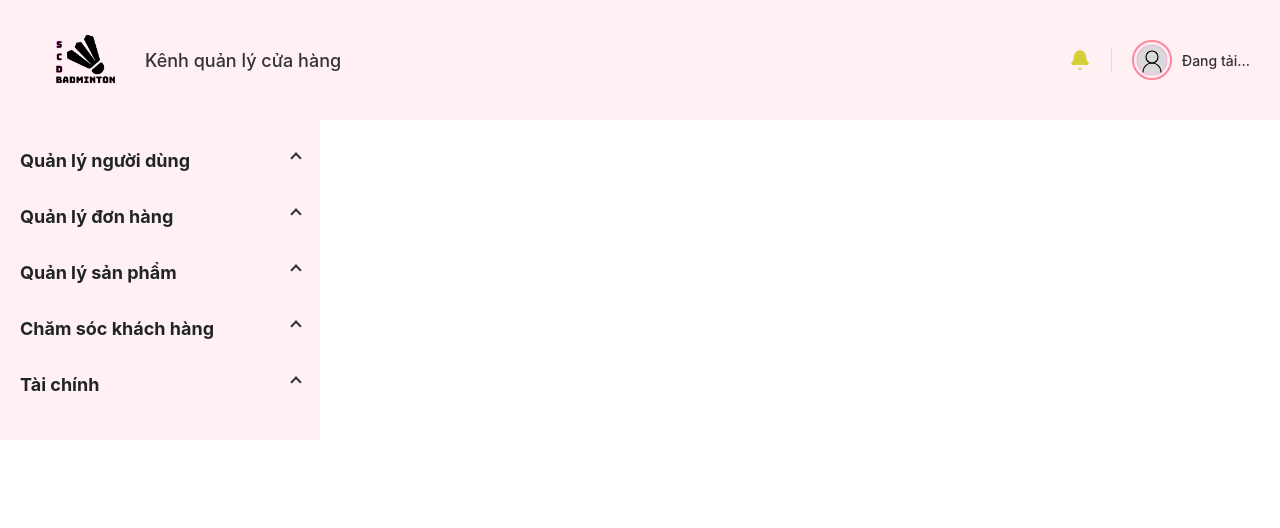
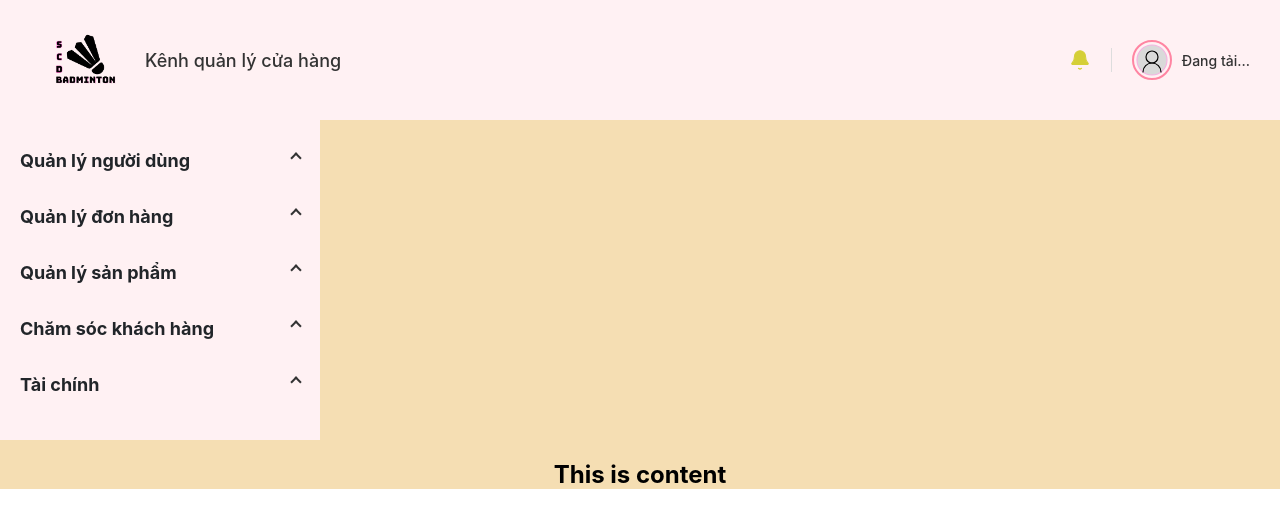
Before and after one commit to maiSxuan/BADMINTON, a React (Create React App) app in the folder frontend/: page /admin in a window 1280 px wide. Shown: the top 528 px of the page. Built offline with nearby package versions, Linux system fonts and the light colour scheme.

Commit message:
tổ chức lại router

```diff
--- a/frontend/src/App.js
+++ b/frontend/src/App.js
@@ -1,21 +1,66 @@
-import React from 'react';
+// src/App.jsx
+
+import React, { Fragment } from 'react'; // Import Fragment
 import { Routes, Route } from 'react-router-dom';
-import Home from './pages/customer/Home';
-import Admin from './pages/admin/Admin'
+import { publicRoutes } from './routes/index';
+// Không cần import layout ở đây nữa vì đã có trong file routes
 import './App.css';
 
 function App() {
   return (
-        <Routes>
-          {/* Thêm các path khác vào đây */}
-          <Route path="/" element={<Home />} />
-          <Route path="/admin" element={<Admin/>}/>
-        </Routes>
+    <div className="App">
+      <Routes>
+        {publicRoutes.map((route, index) => {
+          const Page = route.component;
+
+          // Mặc định Layout là một thẻ rỗng (Fragment) nếu không được chỉ định
+          // hoặc nếu layout được cố tình đặt là null
+          let Layout = Fragment;
+
+          if (route.layout) {
+            Layout = route.layout;
+          }
+
+          return (
+            <Route
+              key={index}
+              path={route.path}
+              element={
+                <Layout>
+                  <Page />
+                </Layout>
+              }
+            />
+          );
+        })}
+      </Routes>
+    </div>
   );
 }
 
 export default App;
-//code cũ
+
+//code cũ 2
+// import React from 'react';
+// import { Routes, Route } from 'react-router-dom';
+// import Home from './pages/customer/Home';
+// import Admin from './pages/admin/Admin'
+// import './App.css';
+
+// function App() {
+//   return (
+//         <Routes>
+//           {/* Thêm các path khác vào đây */}
+//           <Route path="/" element={<Home />} />
+//           <Route path="/admin" element={<Admin/>}/>
+//         </Routes>
+//   );
+// }
+
+// export default App;
+
+
+//code cũ 1
 // import './App.css';
 // import Header from './components/customer/Header';
 // import Footer from './components/customer/Footer';
--- a/frontend/src/components/common/breadcrumb.css
+++ b/frontend/src/components/common/breadcrumb.css
@@ -1,7 +1,7 @@
 /* src/components/common/Breadcrumb/Breadcrumb.css */
 
 .breadcrumb-container {
-  background-color: #fff1f3; /* Màu hồng nhạt giống AdminHeader */
+  background-color: #fff1f3;
   padding: 12px 30px;
   border-bottom: 1px solid #f0f0f0;
 }
--- /dev/null
+++ b/frontend/src/components/layouts/AdminLayout.jsx
@@ -0,0 +1,20 @@
+import React from 'react';
+import AdminSidebar from '../../components/admin/AdminSidebar';
+import AdminHeader from "../../components/admin/AdminHeader";
+import Breadcrumb from '../../components/common/breadcrumb';
+function AdminLayout({children}){
+    return (
+        <div>
+            <AdminHeader />
+            <div className='containter'>
+                <AdminSidebar/>
+                <Breadcrumb/>
+                <div className='content'>
+                    {children}
+                </div>
+            </div>
+        </div>
+    )
+
+}
+export default AdminLayout
--- a/frontend/src/layouts/CustomerLayout.js
+++ b/frontend/src/components/layouts/CustomerLayout.js
@@ -1,7 +1,7 @@
 // src/layouts/CustomerLayout.js
 
 import React from 'react';
-import Home from '../pages/customer/Home';
+import Home from '../../pages/customer/Home';
 
 const CustomerLayout = () => {
   return (
--- /dev/null
+++ b/frontend/src/components/layouts/DefaultLayout.jsx
@@ -0,0 +1,18 @@
+
+import Header from "../customer/Header";
+import Footer from "../customer/Footer";
+function DefaultLayout({children}){
+    return (
+        <div>
+            <Header />
+            <div className='containter'>
+                <div className='content'>
+                    {children}
+                </div>
+            </div>
+            <Footer />
+        </div>
+    )
+
+}
+export default DefaultLayout
--- a/frontend/src/index.js
+++ b/frontend/src/index.js
@@ -7,9 +7,11 @@ import App from './App';
 
 const root = ReactDOM.createRoot(document.getElementById('root'));
 root.render(
-  <BrowserRouter>
-    <App />
-  </BrowserRouter>
+  <React.StrictMode>
+    <BrowserRouter>
+      <App />
+    </BrowserRouter>
+  </React.StrictMode>
 );
 
 
--- a/frontend/src/pages/admin/Admin.jsx
+++ b/frontend/src/pages/admin/Admin.jsx
@@ -7,10 +7,9 @@ import Breadcrumb from '../../components/common/breadcrumb';
 const Admin = () => {
   return (
     <div>
-      <AdminHeader />
-
-      <AdminSidebar/>
-      <Breadcrumb />
+      <div>
+        <h2>This is content</h2>
+      </div>
     </div>
   );
 };
--- a/frontend/src/pages/customer/Home.jsx
+++ b/frontend/src/pages/customer/Home.jsx
@@ -2,14 +2,13 @@
 
 import React from 'react';
 import ImageSlider from '../../components/customer/Slider';
-import Header from '../../components/customer/Header';
-import Footer from '../../components/customer/Footer';
 const Home = () => {
   return (
     <div>
-      <Header />
+
+      {/* Thêm phần content vào đây */}
+      <h2>This is content</h2>
       <ImageSlider />
-      <Footer />
     </div>
   );
 };
--- /dev/null
+++ b/frontend/src/routes/index.js
@@ -0,0 +1,26 @@
+// src/routes/index.js
+
+// Import các trang
+import Home from '../pages/customer/Home';
+import Admin from '../pages/admin/Admin';
+
+// Import các layout
+import DefaultLayout from '../components/layouts/DefaultLayout';
+import AdminLayout from '../components/layouts/AdminLayout';
+
+const publicRoutes = [
+    { path: '/', component: Home, layout: DefaultLayout }, // <-- THÊM VÀO ĐÂY
+    { path: '/admin', component: Admin, layout: AdminLayout }  // <-- VÀ Ở ĐÂY
+];
+
+// Bạn cũng có thể có các route không cần layout
+// const publicRoutes = [
+//     { path: '/', component: Home, layout: DefaultLayout },
+//     { path: '/admin', component: Admin, layout: AdminLayout },
+//     { path: '/login', component: LoginPage, layout: null } // Trang login không có layout
+// ];
+
+
+const privateRoutes = [];
+
+export { publicRoutes, privateRoutes };
```
